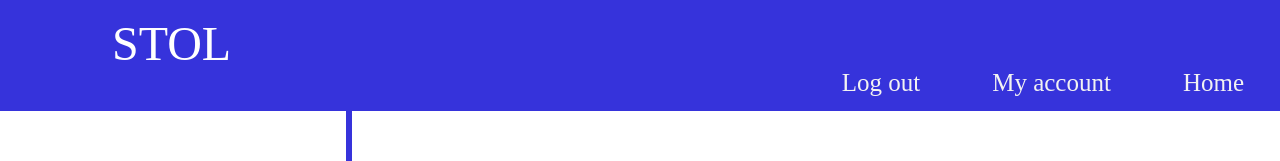
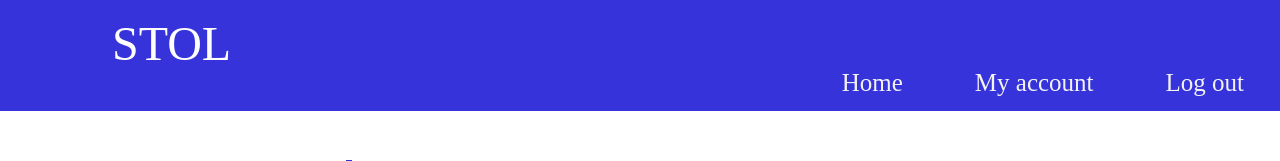
Before and after one commit to anghelflorinm/Stol, a website: page view/home.html in a window 1280 px wide. Shown: the top 161 px of the page. Drawn offline with Linux system fonts and the light colour scheme.

Commit message:
uploadUPDATE

```diff
--- a/view/home.css
+++ b/view/home.css
@@ -29,6 +29,7 @@
     padding: 14px 36px;
     text-decoration: none;
     font-size: 25px;
+
 
   }
 
@@ -70,7 +71,7 @@
 
   /* Style the links inside the dropdown */
   .dropdown-content a {
-    float: none;
+    float: inline-start;
     color: black;
     padding: 12px 16px;
     text-decoration: none;
@@ -168,5 +169,5 @@
   height: 100%;
   position: absolute;
   left: 27%;
-  top: 0;
+  top: 10rem;
 }
--- a/view/home.html
+++ b/view/home.html
@@ -14,10 +14,9 @@
             STOL
         </div>
 
+        <a href="/logout">Log out</a>
+        <a href="/account">My account</a>
         <a href="/home" class="active">Home</a>
-        <a href="/account">My account</a>
-        <a href="">Log out</a>
-
 
         <a href="javascript:void(0);" class="icon" onclick="myFunction()">&#9776;</a>
 
```
Also changed, not shown: view/account.html (+2 -4 lines).
